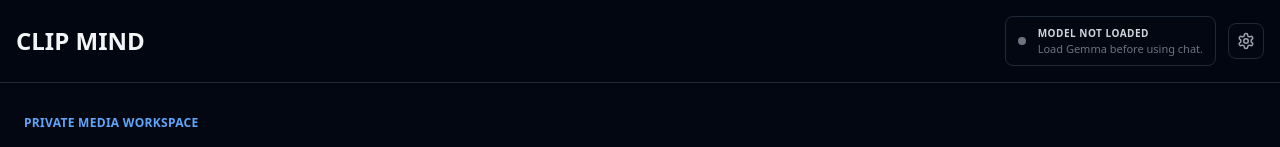
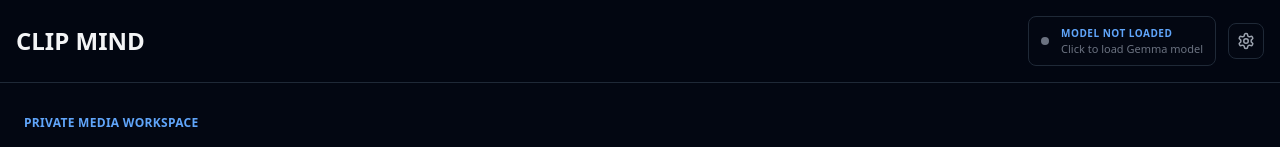
Before and after one commit to abhinav-TB/VaultClip, a React (Vite) app: page / in a window 1280 px wide. Shown: the top 147 px of the page. Built offline with nearby package versions, Linux system fonts and the light colour scheme.

Commit message:
feat: enhance model runtime status display with progress indication and button interaction

```diff
--- a/src/components/GemmaChat.tsx
+++ b/src/components/GemmaChat.tsx
@@ -162,9 +162,15 @@ export const GemmaChat = ({ settings }: { settings: GenerationSettings }) => {
           }`} />
           <span className="text-sm font-medium text-gray-300">Gemma-E2B Local AI</span>
         </div>
-        <span className="text-xs text-gray-500 uppercase tracking-widest font-bold">
-          {modelReady ? 'Ready for inference' : modelLoading ? 'Loading model' : modelStatus === 'error' ? 'Model failed' : 'Model not loaded'}
-        </span>
+        {modelReady ? (
+          <span className="text-xs text-green-400 uppercase tracking-widest font-bold">Ready</span>
+        ) : modelLoading ? (
+          <span className="text-xs text-yellow-400 uppercase tracking-widest font-bold">Loading</span>
+        ) : modelStatus === 'error' ? (
+          <span className="text-xs text-red-400 uppercase tracking-widest font-bold">Failed</span>
+        ) : (
+          <span className="text-xs text-gray-500 uppercase tracking-widest font-bold">Not loaded</span>
+        )}
       </div>
 
       {!modelReady && (
--- a/src/components/ModelRuntimeStatus.tsx
+++ b/src/components/ModelRuntimeStatus.tsx
@@ -1,19 +1,21 @@
 import { useAppSelector } from '../store/hooks'
 import { getSourceLabel, getStageLabel } from '../lib/modelRuntime'
+import { useWorker } from '../store/hooks/useWorker'
 
 export const ModelRuntimeStatus = () => {
-  const { status, error, loadStage, loadSource } = useAppSelector((state) => state.model)
+  const { status, error, loadStage, loadSource, progress } = useAppSelector((state) => state.model)
+  const { loadModel } = useWorker()
 
   const stateStyles = {
     idle: {
       dot: 'bg-gray-500',
       label: 'MODEL NOT LOADED',
-      text: 'Load Gemma before using chat.',
+      text: 'Click to load Gemma model',
     },
     loading: {
       dot: 'bg-yellow-400 animate-pulse',
       label: 'MODEL LOADING',
-      text: `${getStageLabel(loadStage)} via ${getSourceLabel(loadSource)}`,
+      text: `${getStageLabel(loadStage)} via ${getSourceLabel(loadSource)} (${progress}%)`,
     },
     ready: {
       dot: 'bg-green-500',
@@ -23,19 +25,30 @@ export const ModelRuntimeStatus = () => {
     error: {
       dot: 'bg-red-500',
       label: 'MODEL FAILED',
-      text: error || 'Load failed without a worker error message.',
+      text: error || 'Load failed',
     },
   }[status]
 
+  const isIdle = status === 'idle'
+  const isError = status === 'error'
+  const isLoading = status === 'loading'
+
   return (
-    <div className="flex min-w-0 items-center gap-3 rounded-lg border border-gray-800 bg-gray-950 px-3 py-2">
+    <button
+      type="button"
+      onClick={() => !isLoading && loadModel().catch(() => undefined)}
+      disabled={isLoading}
+      className="flex min-w-0 items-center gap-3 rounded-lg border border-gray-800 bg-gray-950 px-3 py-2 text-left hover:border-gray-700 disabled:cursor-wait"
+    >
       <span className={`h-2 w-2 shrink-0 rounded-full ${stateStyles.dot}`} />
       <div className="min-w-0">
-        <div className="text-[10px] font-bold uppercase tracking-wider text-gray-300">{stateStyles.label}</div>
+        <div className={`text-[10px] font-bold uppercase tracking-wider ${isError ? 'text-red-400' : isIdle ? 'text-blue-400' : isLoading ? 'text-yellow-400' : 'text-green-400'}`}>
+          {stateStyles.label}
+        </div>
         <div className="max-w-[180px] truncate text-[11px] text-gray-500" title={stateStyles.text}>
           {stateStyles.text}
         </div>
       </div>
-    </div>
+    </button>
   )
 }
```
